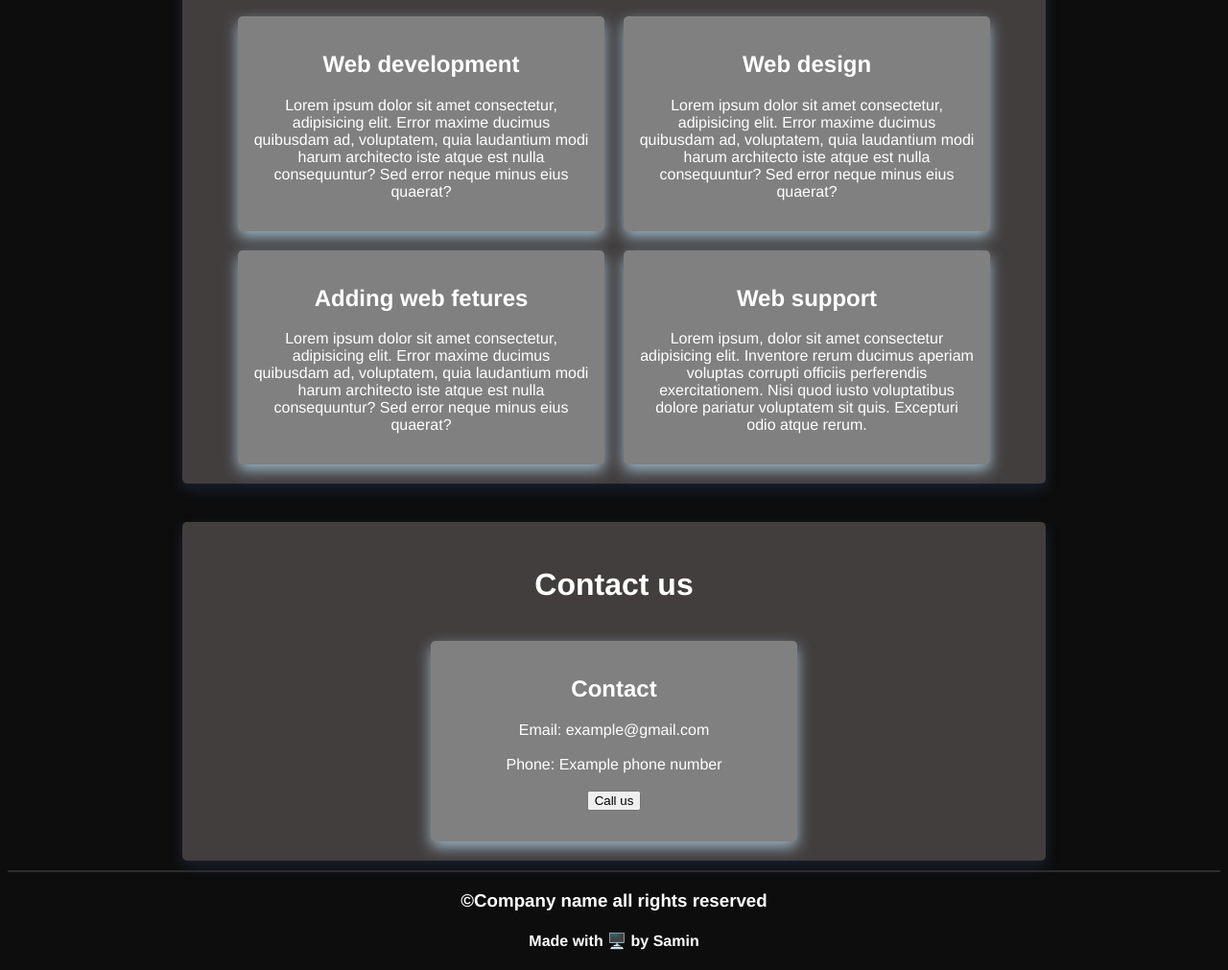
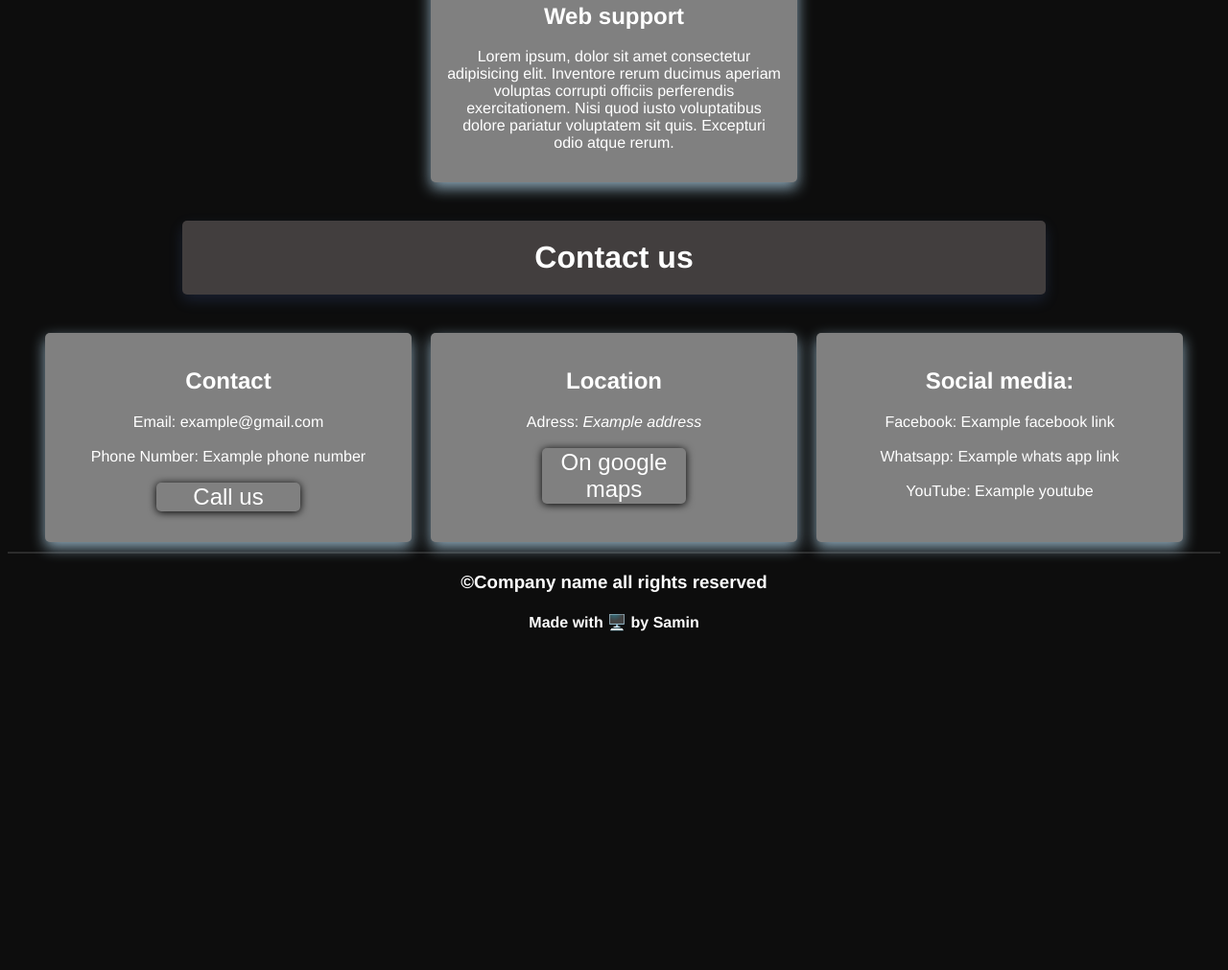
Before and after one commit to SaminMohotadir/Single-page-Web-Template, a plain HTML site: page index.html in a window 1280 px wide. Shown: the part 950-1961 px from the top of the page at 96% size. After the commit the page ends 1630 px from the top, so only its background shows below. Drawn offline with Linux system fonts and the light colour scheme.

Commit message:
Adding better button style and more cards to contact

```diff
--- a/index.html
+++ b/index.html
@@ -18,6 +18,7 @@
     <section id="home">
         <h1 class="head">Website by samin</h1>
     </section>
+    <br>
     <section id="aboutus">
   <div class="section-header">
     <h1>About Us</h1>
@@ -65,11 +66,34 @@
     <div class="card">
       <h2>Contact</h2>
       <p>
-        <a href="mailto:example@gmail.com">Email: example@gmail.com</a> <br> <br>
-        <a href="tel:PhoneNumber">Phone: Example phone number</a>
+        <address>
+        <a href="mailto:example@gmail.com"><strong>Email:</strong> example@gmail.com</a> <br> <br>
+        <a href="tel:PhoneNumber"><strong>Phone Number:</strong> Example phone number</a>
         <br> <br>
         <a href="tel:PhoneNumber"><button>Call us</button></a>
       </p>
+      </address>
+    </div>
+    <div class="card">
+      <h2>Location</h2>
+      <address>
+        <p>
+          <strong>Adress:</strong> Example address <br> <br>
+          <a href="google maps location" class="link"><button>On google maps</button></a>
+        </p>
+      </address>
+    </div>
+    <div class="card">
+      <h2>Social media:</h2>
+      <address>
+        <p>
+          <a href="Example facebook link"><strong>Facebook:</strong> Example facebook link</a>
+          <br> <br>
+          <a href="Example whatsapp link"><strong>Whatsapp:</strong> Example whats app link</a>
+          <br> <br>
+          <a href="Example youtube link"><strong>YouTube:</strong> Example youtube</a>
+        </p>
+      </address>
     </div>
   </div>
 </section>
--- a/style.css
+++ b/style.css
@@ -36,15 +36,15 @@ nav a:hover{
     color: lightcyan;
 }
 
-/* ====== Keep desktop look ====== */
-#home, #aboutus, #projects, #contact {
+
+#home h1, #aboutus h1, #projects h1, #contact h1 {
     text-align: center;
-    width: 90%;       /* use % for scaling, not vh */
-    max-width: 900px; /* desktop max width */
+    width: 90%;
+    max-width: 900px;
     background-color: rgb(66, 62, 62);
     margin: 0 auto;
     margin-top: 5vh;
-    padding: 2.5vh 0; /* top/bottom padding for spacing */
+    padding: 2.5vh 0;
     border-radius: 5px;
     box-shadow: 0 6px 15px rgba(100, 150, 255, 0.15);
 }
@@ -70,8 +70,31 @@ nav a:hover{
     color: white;
     text-decoration: none;
     font-weight: 300;
+    transition: color 0.3ms ease;
+    font-style: normal;
 }
-
+.card a:hover{
+    color: aliceblue;
+}
+.card button{
+    width: 150px;
+    height: fit-content;
+    border-radius: 5px;
+    font-size: 1.5rem;
+    background-color: grey;
+    color: white;
+    border: none;
+    box-shadow: 0px 1px 8px black;
+    transition: all 0.3s ease-in-out;
+}
+.card button:hover {
+    background: hsl(0, 0%, 60%);
+    color: rgb(224, 241, 255);
+}
+.card strong{
+    font-weight: 500;
+    font-style: normal;
+}
 @media (max-width: 768px) {
     #home, #aboutus h1, #projects, #contact {
         width: 95%;
```
